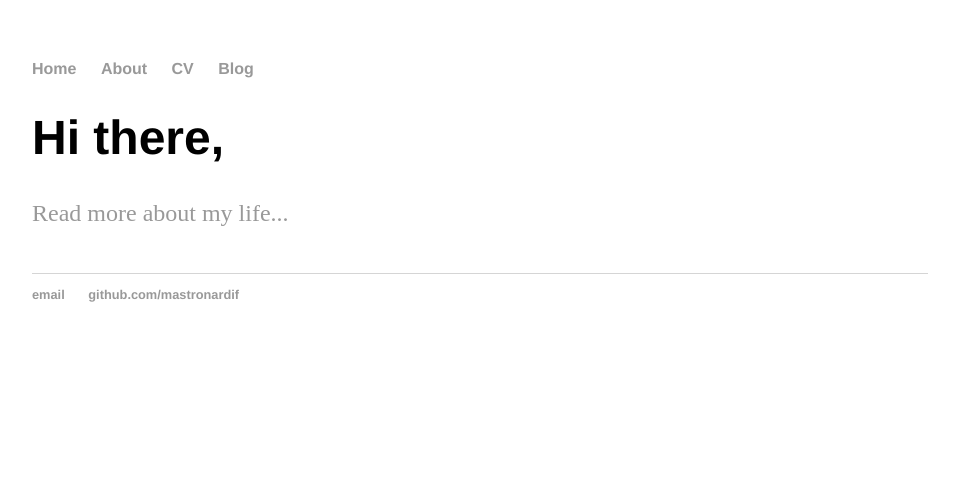
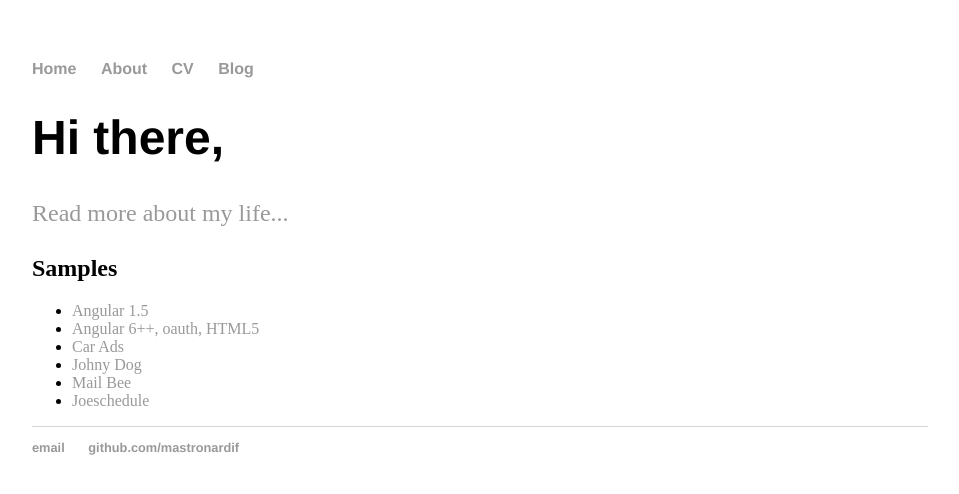
Before and after one commit to mastronardif/mastronardif.github.io, a plain HTML site: page index.html in a window 1280 px wide. Shown: the whole page, without its empty margins (160-1119 px from the left). Drawn offline with Linux system fonts and the light colour scheme.

Commit message:
Update index.html

```diff
--- a/index.html
+++ b/index.html
@@ -15,12 +15,26 @@
 		</nav>
 		<div class="container">
     		<div class="blurb">
-        		<h1>Hi there, </h1>
-				<p>
-        <a href="/about">Read more about my life...</a></p>
-        <br/>
+		<h1>Hi there, </h1>
+		<p>
+        	<a href="/about">Read more about my life...</a></p>
+    		</div>
 
-    		</div>
+		<div>
+			<h2>Samples</h2>
+			<ul>
+        		<li><a href="https://a816-abceatsmfv.csc.nycnet/ABCEatsMFV#/Search"> Angular 1.5</a></li>
+
+	        	<li><a href="https://johndog.herokuapp.com/divideos/dist/"> Angular 6++, oauth, HTML5 </a> </li>
+
+        		<li><a href="http://ads-2.apphb.com/Home/rootAds"> Car Ads</a></li>
+			<li><a href="https://johndog.herokuapp.com/"> Johny Dog</a></li>
+
+			<li><a href="http://csmailbee.apphb.com/"> Mail Bee</a></li>
+			<li><a href="http://joeschedule.com/"> Joeschedule</a></li>
+    			</ul>
+		</div>
+
 		</div>
     <!-- /.container -->
 		<footer>
```
